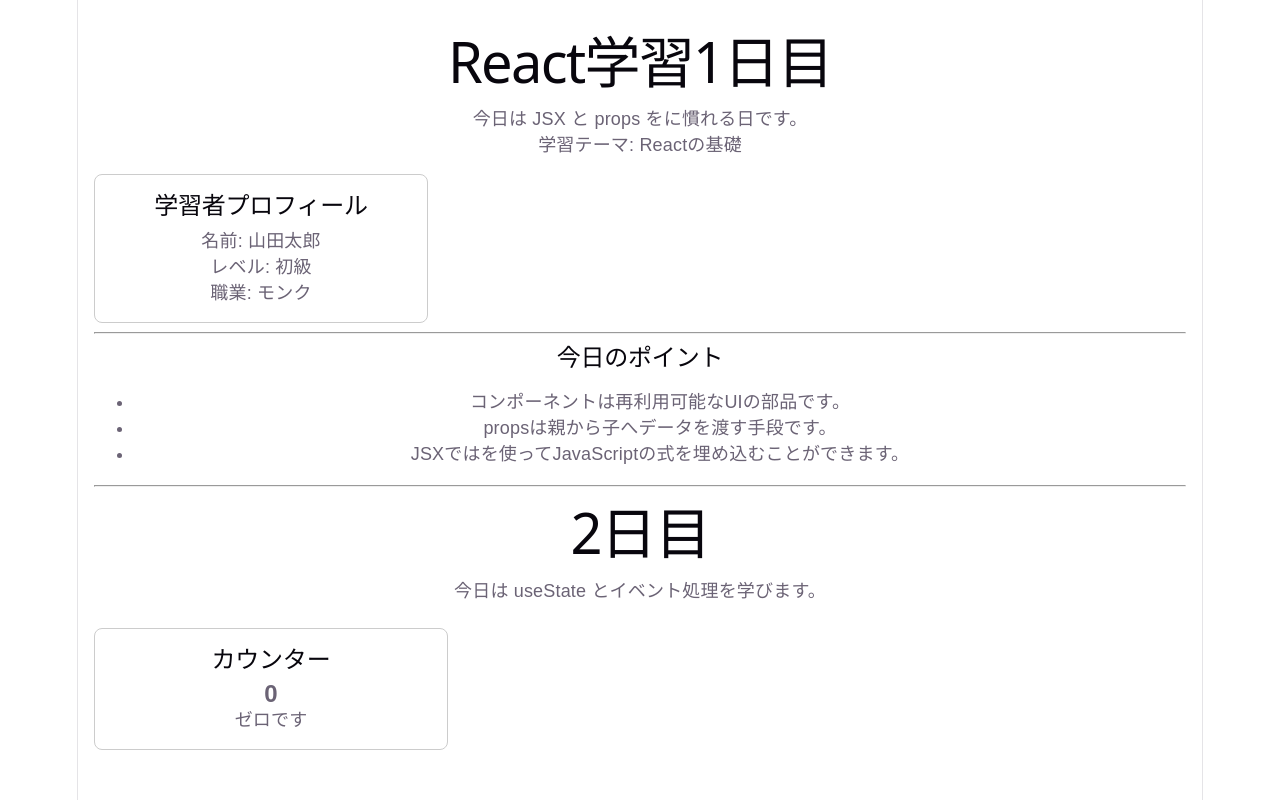
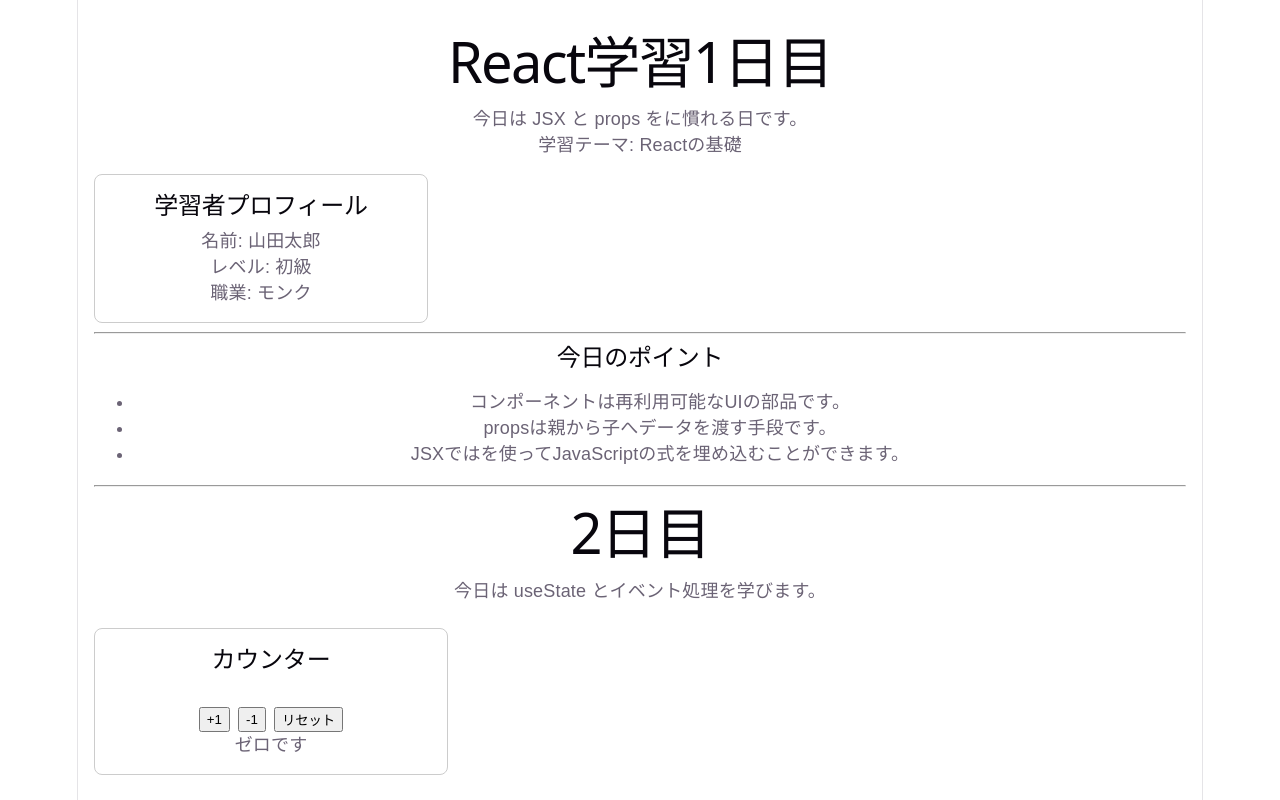
Before and after one commit to w-rnagatsuma/react-master, a React (Vite) app in the folder app/: page / in a window 1280 px wide. Built offline with nearby package versions, Linux system fonts and the light colour scheme.

Commit message:
CounterActionsコンポーネントを作成

```diff
--- a/app/src/components/Counter.tsx
+++ b/app/src/components/Counter.tsx
@@ -1,19 +1,20 @@
 import { useState } from 'react';
+import CounterActions from './CounterActions';
 
 export default function Counter() {
     const [count, setCount] = useState(0);
 
-    // const handleIncrement = () => {
-    //     setCount(count + 1);
-    // };
+    const handleIncrement = () => {
+        setCount(prevCount => prevCount + 1);
+    };
 
-    // const handleDecrement = () => {
-    //     setCount(count - 1);
-    // };
+    const handleDecrement = () => {
+        setCount(prevCount => prevCount - 1);
+    };
 
-    // const handleReset = () => {
-    //     setCount(0);
-    // };
+    const handleReset = () => {
+        setCount(0);
+    };
 
     return (
         <div style={{
@@ -24,7 +25,17 @@ export default function Counter() {
             maxWidth: "320px",
         }}>
             <h2>カウンター</h2>
-            <p style={{ fontSize: "24px", fontWeight: "bold" }}>{count}</p>
+            <p style={{
+                fontSize: "24px",
+                fontWeight: "bold",
+                color: count > 0 ? "green" : count < 0 ? "red" : "white",
+            }}>{count}</p>
+
+            <CounterActions
+                onIncrement={handleIncrement}
+                onDecrement={handleDecrement}
+                onReset={handleReset}
+            />
 
             <p>{count > 0 && "正の数です"}</p>
             <p>{count < 0 && "負の数です"}</p>
--- /dev/null
+++ b/app/src/components/CounterActions.tsx
@@ -0,0 +1,15 @@
+type CounterActionsProps = {
+    onIncrement: () => void;
+    onDecrement: () => void;
+    onReset: () => void;
+};
+
+export default function CounterActions({ onIncrement, onDecrement, onReset }: CounterActionsProps) {
+    return (
+        <div style={{ display: "flex", gap: "8px", width: "100%", justifyContent: "center"}}>
+            <button onClick={onIncrement}>+1</button>
+            <button onClick={onDecrement}>-1</button>
+            <button onClick={onReset}>リセット</button>
+        </div>
+    );
+}
```
